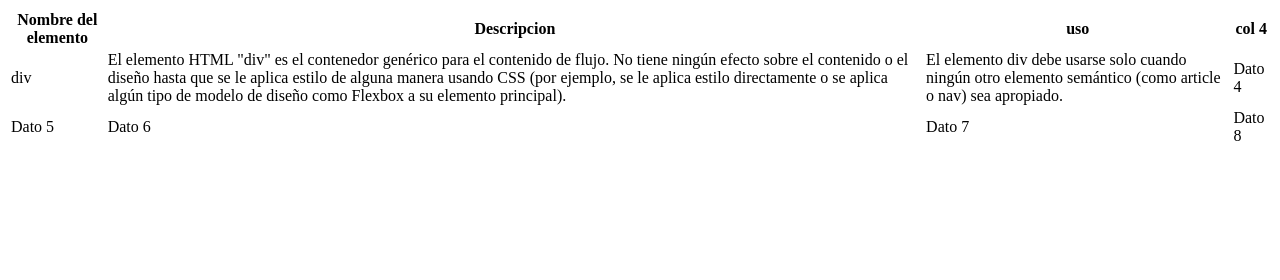
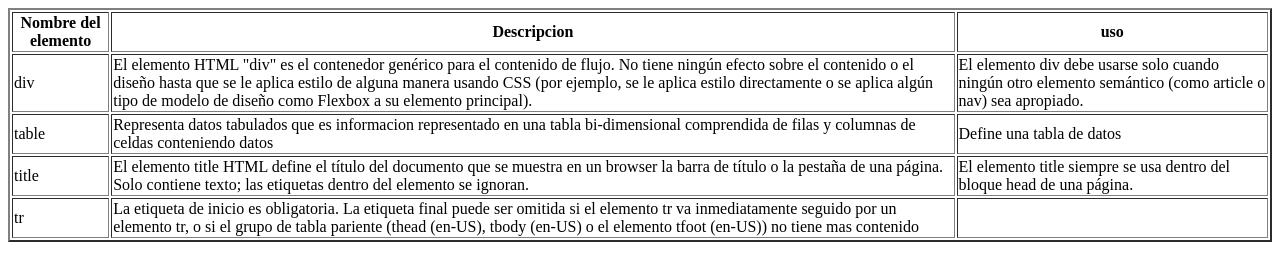
Before and after one commit to chelo7717/tecweb23, a plain HTML site: page index.html in a window 1280 px wide. Drawn offline with Linux system fonts and the light colour scheme.

Commit message:
añadiendo mas elementos

```diff
--- a/index.html
+++ b/index.html
@@ -7,13 +7,12 @@
     <title>Document</title>
 </head>
 <body>
-    <table>
+    <table border="2px">
         <thead>
             <tr>
                 <th>Nombre del elemento</th>
                 <th>Descripcion</th>
                 <th>uso</th>
-                <th>col 4</th>
             </tr>
         </thead>
         <tbody>
@@ -21,13 +20,21 @@
                 <td>div</td>
                 <td>El elemento HTML "div" es el contenedor genérico para el contenido de flujo. No tiene ningún efecto sobre el contenido o el diseño hasta que se le aplica estilo de alguna manera usando CSS (por ejemplo, se le aplica estilo directamente o se aplica algún tipo de modelo de diseño como Flexbox a su elemento principal).</td>
                 <td>El elemento div debe usarse solo cuando ningún otro elemento semántico (como article o nav) sea apropiado.</td>
-                <td>Dato 4</td>
             </tr>
             <tr>
-                <td>Dato 5</td>
-                <td>Dato 6</td>
-                <td>Dato 7</td>
-                <td>Dato 8</td>
+                <td>table</td>
+                <td>Representa datos tabulados que es informacion representado en una tabla bi-dimensional comprendida de filas y columnas de celdas conteniendo datos</td>
+                <td>Define una tabla de datos</td>
+            </tr>
+            <tr>
+                <td>title</td>
+                <td>El elemento title HTML define el título del documento que se muestra en un browser la barra de título o la pestaña de una página. Solo contiene texto; las etiquetas dentro del elemento se ignoran.</td>
+                <td>El elemento title siempre se usa dentro del bloque head de una página.</td>
+            </tr>
+            <tr>
+                <td>tr</td>
+                <td>La etiqueta de inicio es obligatoria. La etiqueta final puede ser omitida si el elemento tr va inmediatamente seguido por un elemento tr, o si el grupo de tabla pariente (thead (en-US), tbody (en-US) o el elemento tfoot (en-US)) no tiene mas contenido </td>
+                <td></td>
             </tr>
         </tbody>
     </table>
```
